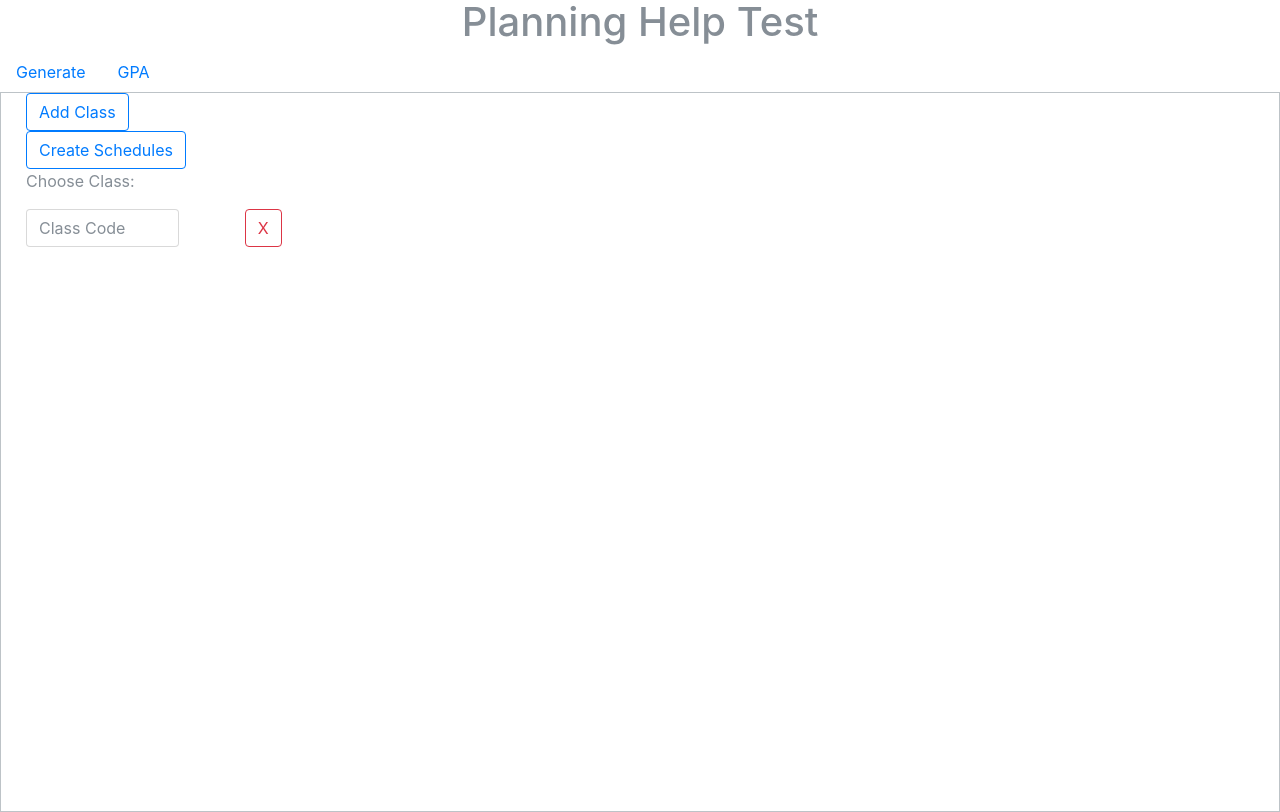
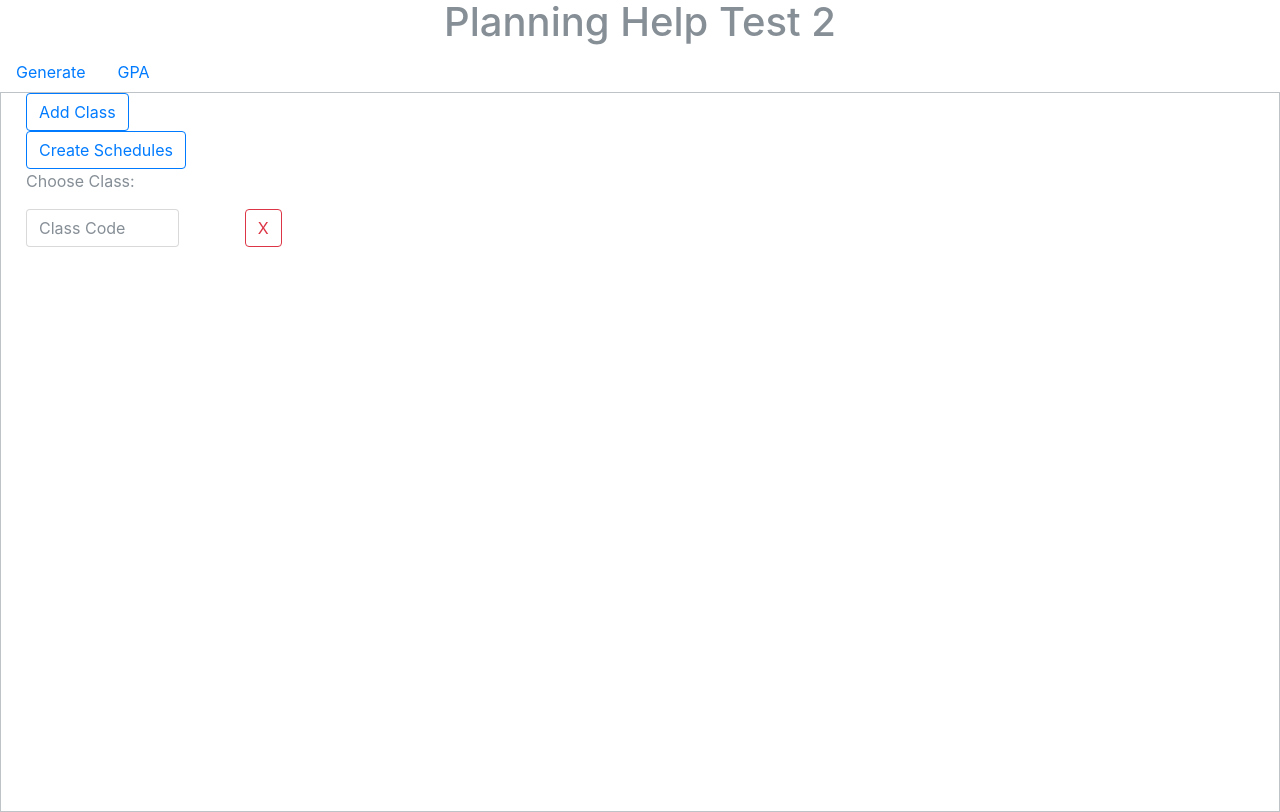
Before and after one commit to trevorpetersen/planner_help, a website: page www/index.html in a window 1280 px wide. Drawn offline with Linux system fonts and the light colour scheme.

Commit message:
Update index.html

```diff
--- a/www/index.html
+++ b/www/index.html
@@ -14,7 +14,7 @@
   <body>
 
     <div>
-      <h1 class="header text-muted">Planning Help Test</h1>
+      <h1 class="header text-muted">Planning Help Test 2</h1>
     </div>
 
     <ul class="nav">
```
